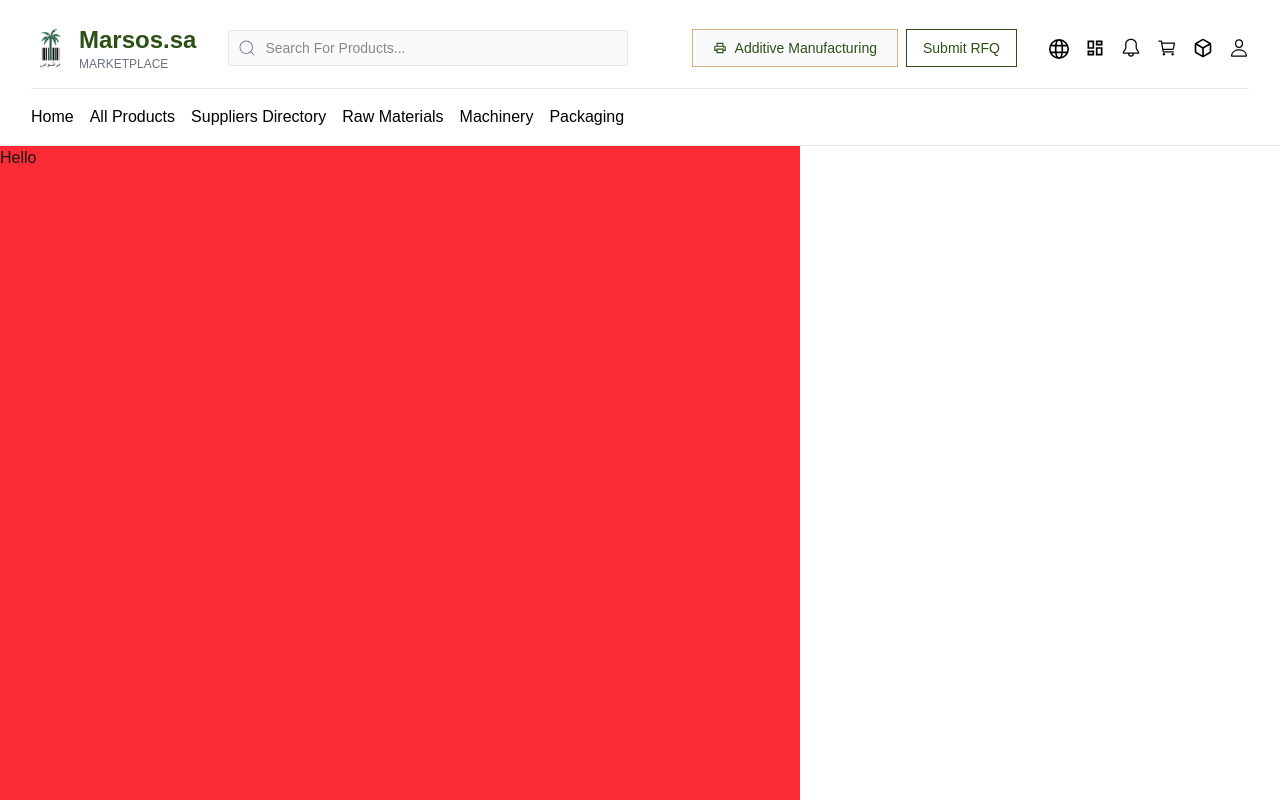
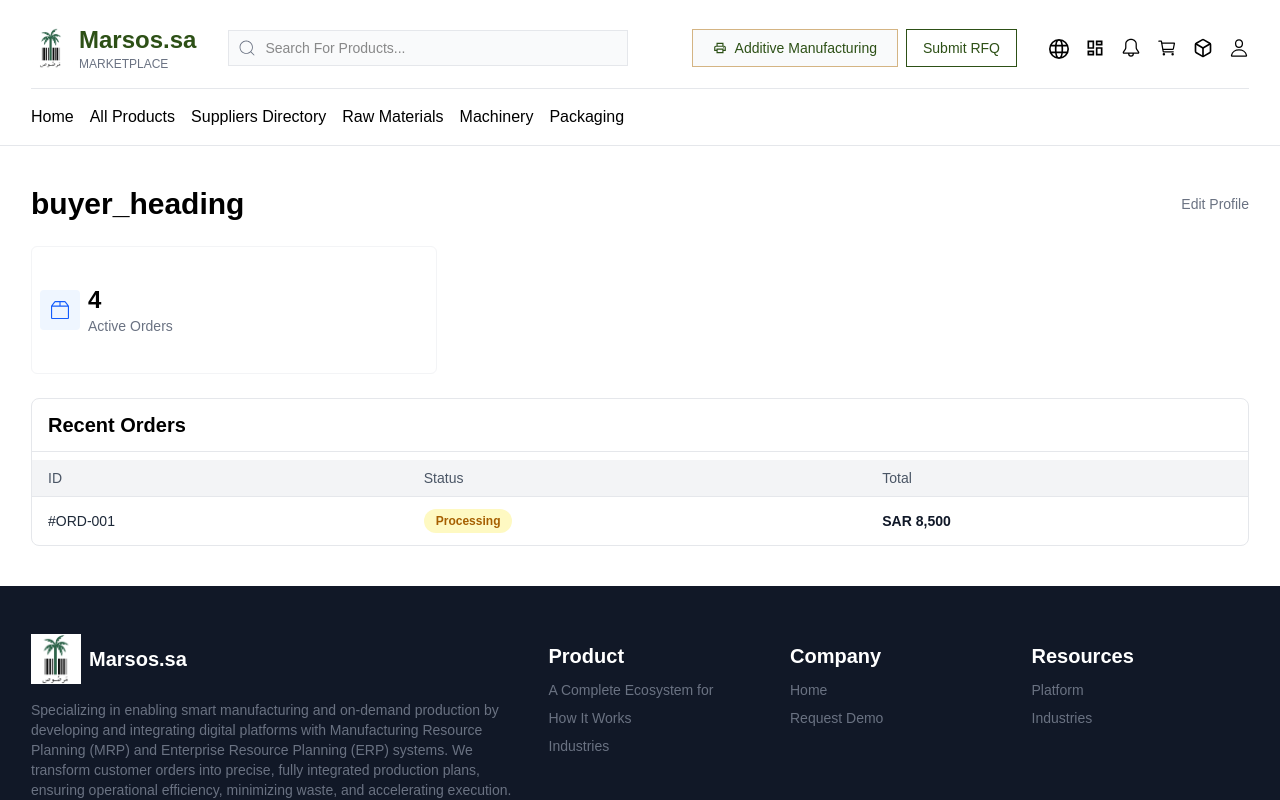
Before and after one commit to tahaimran804/Marsos.sa, a Next.js app: page /buyer-dashboard in a window 1280 px wide. Shown: the top 800 px of the page. Built offline with nearby package versions, Linux system fonts and the light colour scheme.

Commit message:
add some more papes

```diff
--- a/src/Components/LanguagesSwitch.jsx
+++ b/src/Components/LanguagesSwitch.jsx
@@ -30,7 +30,7 @@
     <div className="relative mt-2" ref={dropdownRef}>
       <button
         onClick={() => setOpen(!open)}
-        className="text-black text-xl"
+        className="text-black max-[380px]:text-sm md:text-lg lg:text-xl"
       >
         <GrLanguage />
       </button>
--- a/src/app/buyer-dashboard/page.jsx
+++ b/src/app/buyer-dashboard/page.jsx
@@ -1,11 +1,86 @@
-import React from 'react'
+"use client";
+
+import Container from "@/src/Components/Container";
+import { useLanguage } from "@/src/Context/LanguageContext";
+import React from "react";
+import { BsBox2 } from "react-icons/bs";
 
 const page = () => {
+  const { t } = useLanguage();
+
   return (
-    <div className='bg-red-500 w-200 h-200'>
-      <h1>Hello</h1>
-    </div>
-  )
-}
+    <Container>
+      <section className="w-full h-full py-10 flex flex-col gap-6 items-start">
+        {/* Header */}
+        <div className="flex items-center w-full justify-between gap-2">
+          <h1 className="text-3xl font-bold text-black">
+            {t("buyer_heading")}
+          </h1>
+          <button className="text-sm font-normal text-gray-500 cursor-pointer">
+            {t("profile_set")}
+          </button>
+        </div>
 
-export default page
+        <section className="flex flex-col gap-6 w-full items-start">
+          {/* Stats Card */}
+          <div className="grid sm:grid-cols-2 md:grid-cols-3 w-full">
+            <div className="bg-white border flex items-center gap-2 justify-start border-gray-100 h-32 rounded-md px-2 py-2">
+              <span className="bg-[#EFF6FF] w-10 flex items-center justify-center h-10 rounded-sm text-lg text-blue-600">
+                <BsBox2 />
+              </span>
+              <div className="flex flex-col items-start">
+                <h1 className="text-2xl font-bold text-black">4</h1>
+                <p className="text-sm font-normal text-gray-500">
+                  {t("active_orders")}
+                </p>
+              </div>
+            </div>
+          </div>
+
+          {/* Recent Orders */}
+          <div className="flex flex-col rounded-lg border border-gray-200 bg-white gap-2 items-start w-full">
+            <h1 className="text-xl font-bold text-black px-4 py-3 w-full border-b border-gray-200">
+              {t("recent_orders")}
+            </h1>
+
+            <div className="w-full overflow-x-auto">
+              <table className="w-full overflow-auto no_scrollbar text-sm text-left">
+                <thead className="bg-gray-100 text-gray-600">
+                  <tr>
+                    <th className="px-4 py-2 font-medium">
+                      {t("order_id")}
+                    </th>
+                    <th className="px-4 py-2 font-medium">
+                      {t("order_status")}
+                    </th>
+                    <th className="px-4 py-2 font-medium">
+                      {t("order_total")}
+                    </th>
+                  </tr>
+                </thead>
+
+                <tbody>
+                  <tr className="border-t border-gray-200 hover:bg-gray-50 transition">
+                    <td className="px-4 py-3 font-medium text-gray-800">
+                      #ORD-001
+                    </td>
+                    <td className="px-4 py-3">
+                      <span className="inline-block rounded-full bg-yellow-100 text-yellow-700 px-3 py-1 text-xs font-semibold">
+                        {t("order_processing")}
+                      </span>
+                    </td>
+                    <td className="px-4 py-3 font-semibold text-gray-900">
+                      SAR 8,500
+                    </td>
+                  </tr>
+                </tbody>
+              </table>
+            </div>
+          </div>
+        </section>
+      </section>
+    </Container>
+  );
+};
+
+export default page;
--- a/src/app/rfq/page.jsx
+++ b/src/app/rfq/page.jsx
@@ -25,25 +25,21 @@
   };
 
   return (
-    // 🔥 Background Container ke bahar
-    <section className="bg-red-500 min-h-screen py-12">
-      <Container>
-        {/* Heading */}
+    <Container>
+      <section className="w-full h-full py-8">
         <div className="flex flex-col items-center text-center gap-1 mb-8">
-          <h1 className="text-2xl md:text-3xl font-bold text-blue-400">
+          <h1 className="text-2xl md:text-3xl font-bold">
             {t("quotation_Heading")}
           </h1>
-          <p className="text-sm text-blue-200">
+          <p className="text-sm text-gray-600">
             {t("quotation_Desc")}
           </p>
         </div>
 
-        {/* Form */}
         <form
           onSubmit={handleSubmit}
-          className="max-w-md mx-auto bg-white shadow-xl border border-gray-200 p-6 rounded-md flex flex-col gap-4"
+          className="w-full md:w-180 mx-auto bg-white shadow-xl border border-gray-200 py-5 rounded-md px-4 flex flex-col gap-4"
         >
-          {/* Product */}
           <div className="flex flex-col gap-1">
             <label className="text-sm font-medium text-gray-700">
               {t("quotation_product_label")} *
@@ -107,17 +103,19 @@
             />
           </div>
 
-          {/* Button */}
           <button
             type="submit"
-            className="flex items-center justify-center gap-2 bg-green-700 text-white px-6 py-3 rounded-md font-bold hover:bg-green-800 transition"
+            className="group flex items-center justify-center gap-1 bg-[#2D5016] text-white px-6 py-3 rounded-md hover:bg-[#223d0f] font-bold transition"
           >
-            <CiPaperplane className="text-xl" />
+            <CiPaperplane
+              className="text-xl transition-transform duration-300 group-hover:rotate-300"
+            />
             {t("quotation_submit_button")}
           </button>
+
         </form>
-      </Container>
-    </section>
+      </section>
+    </Container>
   );
 };
 
--- a/src/i18n/messages/ar.json
+++ b/src/i18n/messages/ar.json
@@ -49,5 +49,13 @@
   "unit_meter": "متر",
   "quotation_specs_label": "المواصفات التفصيلية",
   "quotation_specs_placeholder": "أدخل المواصفات",
-  "quotation_submit_button": "إرسال"
+  "quotation_submit_button": "إرسال",
+  "buyer_hedding": "لوحة المشتري",
+  "profile_set": "تحرير الملف الشخصي",
+  "active_orders": "الطلبات النشطة",
+  "recent_orders": "الطلبات الأخيرة",
+  "order_id": "رقم الطلب",
+  "order_status": "الحالة",
+  "order_total": "الإجمالي",
+  "order_processing": "قيد المعالجة"
 }
--- a/src/i18n/messages/en.json
+++ b/src/i18n/messages/en.json
@@ -48,5 +48,13 @@
   "unit_meter": "Meter",
   "quotation_specs_label": "Detailed Specifications",
   "quotation_specs_placeholder": "Enter specifications",
-  "quotation_submit_button": "Submit"
+  "quotation_submit_button": "Submit",
+  "buyer_hedding": "Buyer Dashboard",
+  "profile_set": "Edit Profile",
+  "active_orders": "Active Orders",
+  "recent_orders": "Recent Orders",
+  "order_id": "ID",
+  "order_status": "Status",
+  "order_total": "Total",
+  "order_processing": "Processing"
 }
--- a/src/i18n/messages/ur.json
+++ b/src/i18n/messages/ur.json
@@ -49,5 +49,13 @@
   "unit_meter": "میٹر",
   "quotation_specs_label": "تفصیلی وضاحتیں",
   "quotation_specs_placeholder": "وضاحتیں درج کریں",
-  "quotation_submit_button": "جمع کریں"
+  "quotation_submit_button": "جمع کریں",
+  "buyer_hedding": "لوحة المشتري",
+  "profile_set": "پروفائل میں ترمیم کریں۔",
+  "active_orders": "فعال آرڈرز",
+  "recent_orders": "حالیہ آرڈرز",
+  "order_id": "آرڈر آئی ڈی",
+  "order_status": "اسٹیٹس",
+  "order_total": "کل رقم",
+  "order_processing": "زیرِ عمل"
 }
```
